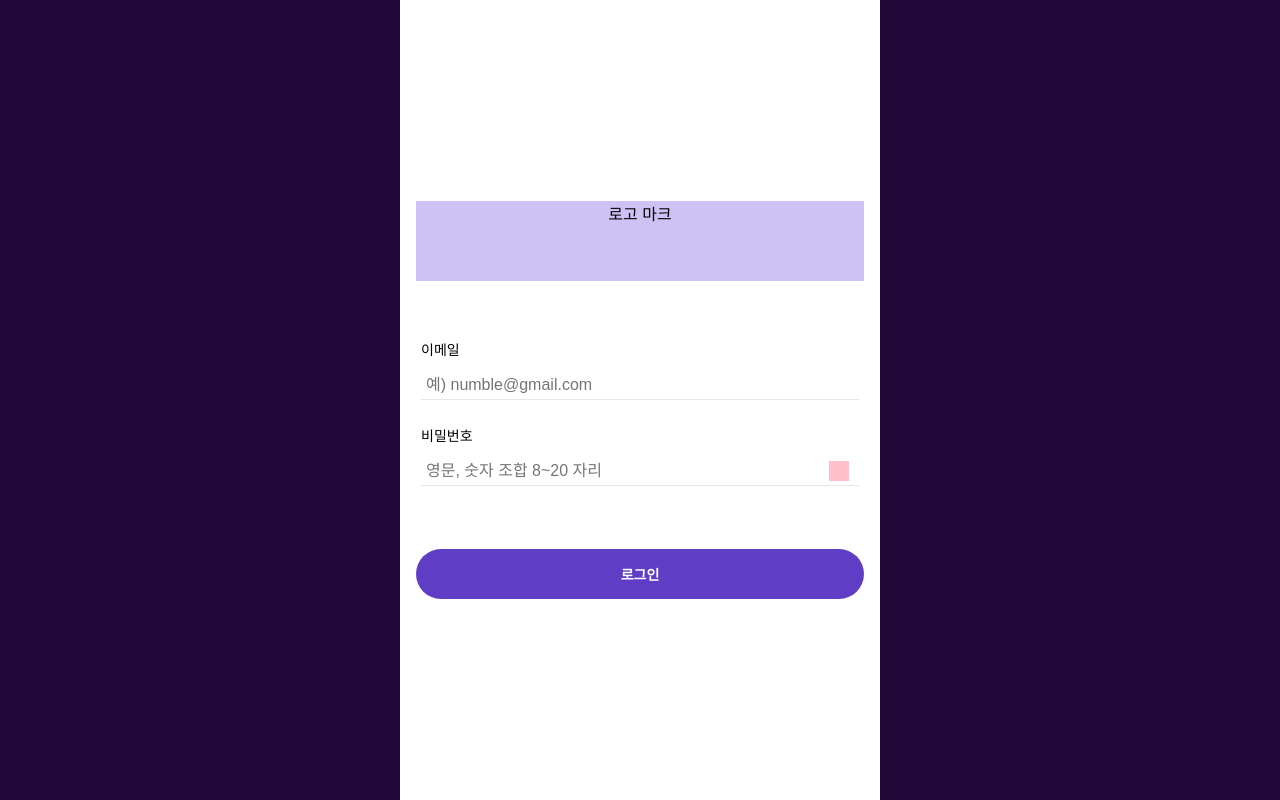
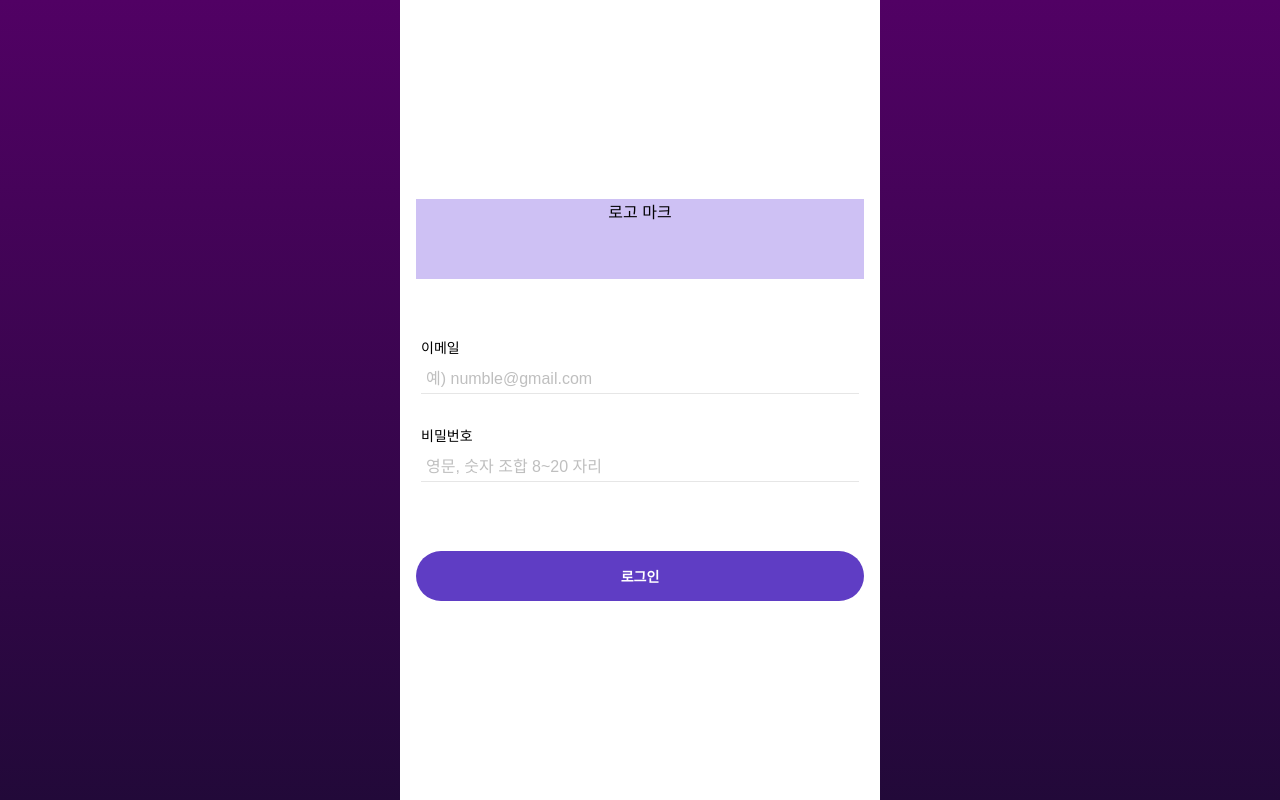
Before and after one commit to soolsul/soolsul-client, a Next.js app: page /login in a window 1280 px wide. Built offline with nearby package versions, Linux system fonts and the light colour scheme; no server answers.

Commit message:
[Feat]: common button 추가 및 디자인 수정

```diff
--- a/src/components/pages/login/LoginInput.tsx
+++ b/src/components/pages/login/LoginInput.tsx
@@ -23,7 +23,7 @@ function LoginInput({ id, title, placeHolderText, onChange, value, invalidText,
         alt={'입력창'}
         type={id.includes('password') || id.includes('confirmPassword') ? 'password' : ''}
       />
-      {id.includes('password') || id.includes('confirmPassword') ? <div className="iconBox" /> : null}
+      {/* {id.includes('password') || id.includes('confirmPassword') ? <div className="iconBox" /> : null} */}
       <p>{id === errorPart ? invalidText : null}</p>
     </Wrapper>
   );
@@ -36,24 +36,25 @@ const Wrapper = styled.div`
   flex-direction: column;
   padding: 5px 0;
   margin: 5px;
-  position: relative;
+  height: 4.9rem;
 
   .title {
-    margin-bottom: 12px;
+    margin-bottom: 8px;
     font-size: 14px;
   }
   p {
     color: tomato;
     font-size: 11px;
+    margin-left: 6px;
   }
-  .iconBox {
-    width: 20px;
-    height: 20px;
-    background-color: pink;
-    position: absolute;
-    right: 10px;
-    bottom: 15px;
-  }
+  // .iconBox {
+  //   width: 20px;
+  //   height: 20px;
+  //   background-color: pink;
+  //   position: absolute;
+  //   right: 10px;
+  //   bottom: 15px;
+  // }
 `;
 
 const Input = styled.input`
@@ -66,4 +67,8 @@ const Input = styled.input`
   font-size: 16px;
   font-weight: 400;
   margin-bottom: 5px;
+
+  &::placeholder {
+    color: #bfbfbf;
+  }
 `;
--- a/src/styles/globals.css
+++ b/src/styles/globals.css
@@ -1,12 +1,13 @@
 html,
 body {
-  background-color: rgb(34, 9, 57);
+  background: linear-gradient(0deg, rgba(34, 9, 57, 1) 0%, rgba(81, 1, 100, 1) 100%);
+
   padding: 0;
   margin: 0;
   font-family: -apple-system, BlinkMacSystemFont, Segoe UI, Roboto, Oxygen, Ubuntu, Cantarell, Fira Sans, Droid Sans,
     Helvetica Neue, sans-serif;
   height: 100vh;
-  height: var(--vh);
+  /* height: var(--vh); */
 }
 
 :root {
```
Also changed, not shown: src/components/common/CommonBtn.tsx (added, +42 -0 lines), src/components/pages/curation/TagItem.tsx (+5 -12 lines), src/apis/users.ts (renamed from src/apis/users.tsx).
